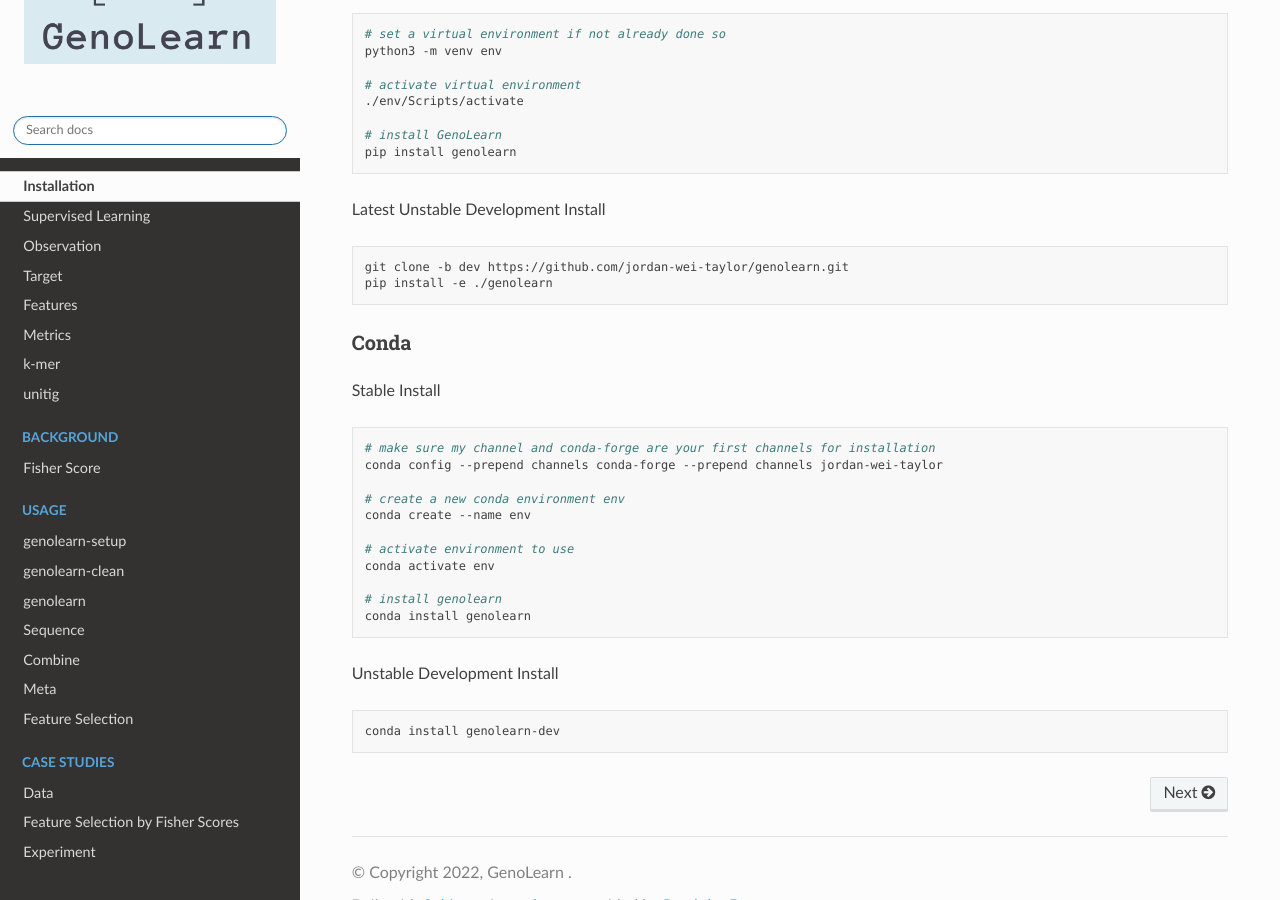
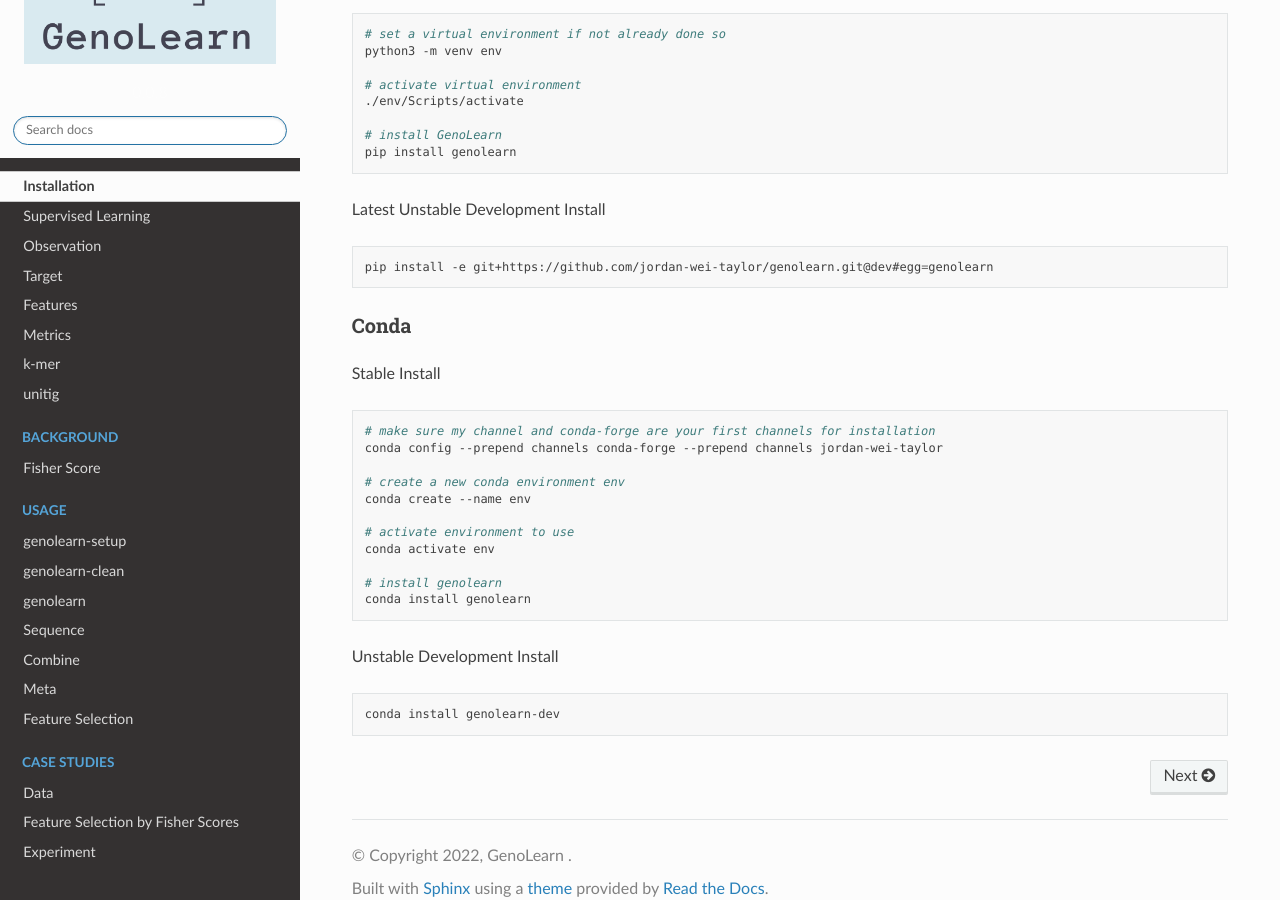
Before and after one commit to jordan-wei-taylor/genolearn-test, a Sphinx documentation site: the page built from docs/index.rst, in a window 1280 px wide and 900 px high, scrolled down 701 px. Built offline with Sphinx 7.4.7 and the Read the Docs theme 2.0.0, drawn with Linux system fonts in a browser that asks for light colours.

Commit message:
missing comma fix

```diff
--- a/docs/index.rst
+++ b/docs/index.rst
@@ -48,8 +48,7 @@
 
 .. code-block:: sh
 
-    git clone -b dev https://github.com/jordan-wei-taylor/genolearn.git
-    pip install -e ./genolearn
+    pip install -e git+https://github.com/jordan-wei-taylor/genolearn.git@dev#egg=genolearn
 
 
 Conda
--- a/setup.py
+++ b/setup.py
@@ -24,7 +24,7 @@
     install_requires = [
         'click>=8.1.3',        # cli
         'numpy>=1.22.3',       # core
-        'pandas>=1.4.2'        # core
+        'pandas>=1.4.2',       # core
         'pathos>=0.3.0',       # parallelisation
         'psutil>=5.9.0',       # logging RAM
         'scikit-learn>=1.1.2', # core
```
